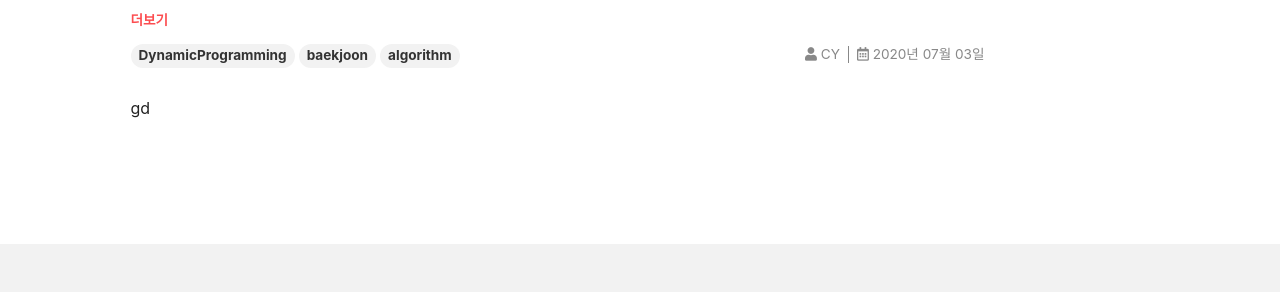
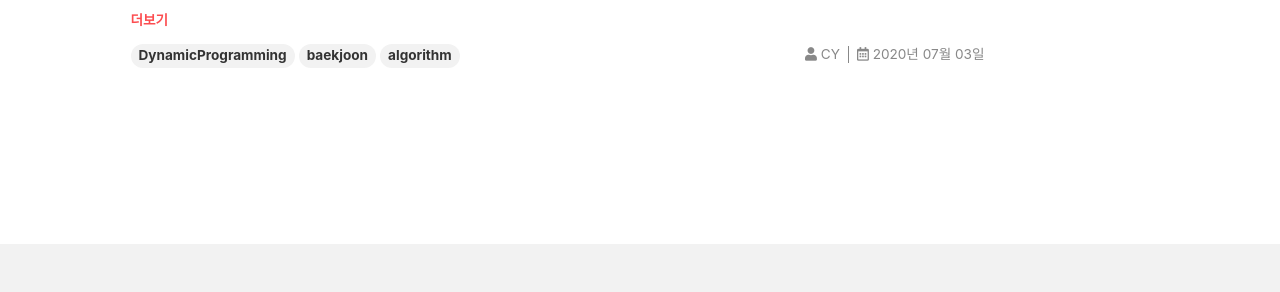
Before and after one commit to lcy960729/blog.maker, a Jekyll site: the page built from index.html, in a window 1280 px wide. Shown: the part 556-848 px from the top of the page. Built offline with Jekyll 4.4.1, drawn with Linux system fonts in a browser that asks for light colours; nearby versions of some CDN libraries; the list of posts is cut into pages by our own code.

```diff
--- a/_includes/comments-providers/gitalk.html
+++ b/_includes/comments-providers/gitalk.html
@@ -1,11 +1,9 @@
-<div>gd</div>
 {%- if page.key and
   site.comments.gitalk.clientID and
 	site.comments.gitalk.clientSecret and
 	site.comments.gitalk.repository and
 	site.comments.gitalk.owner and
 	site.comments.gitalk.admin -%}
-	<div>gittalk</div>
 	<!-- fix text color in the input textarea of gitalk -->
 	<style type="text/css">
 		.gitalk-wrapper .gt-header-textarea {
```
